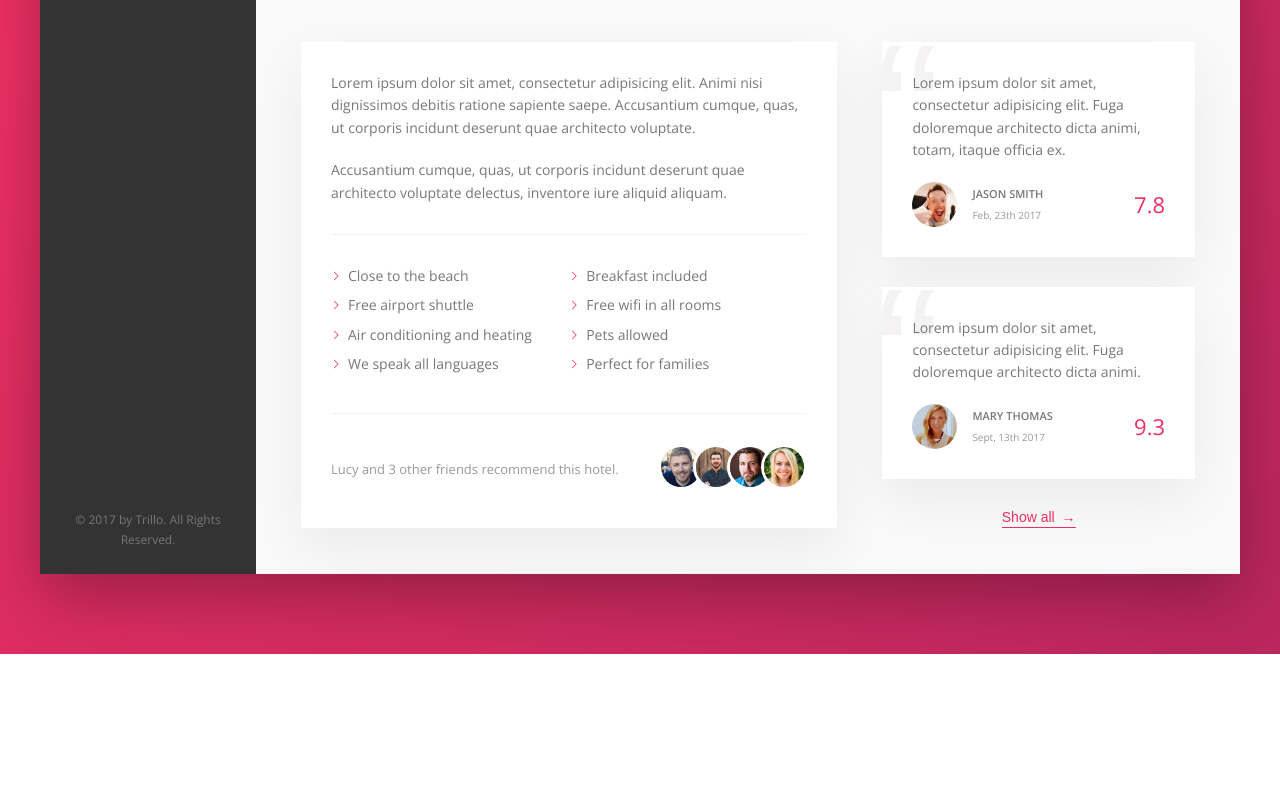
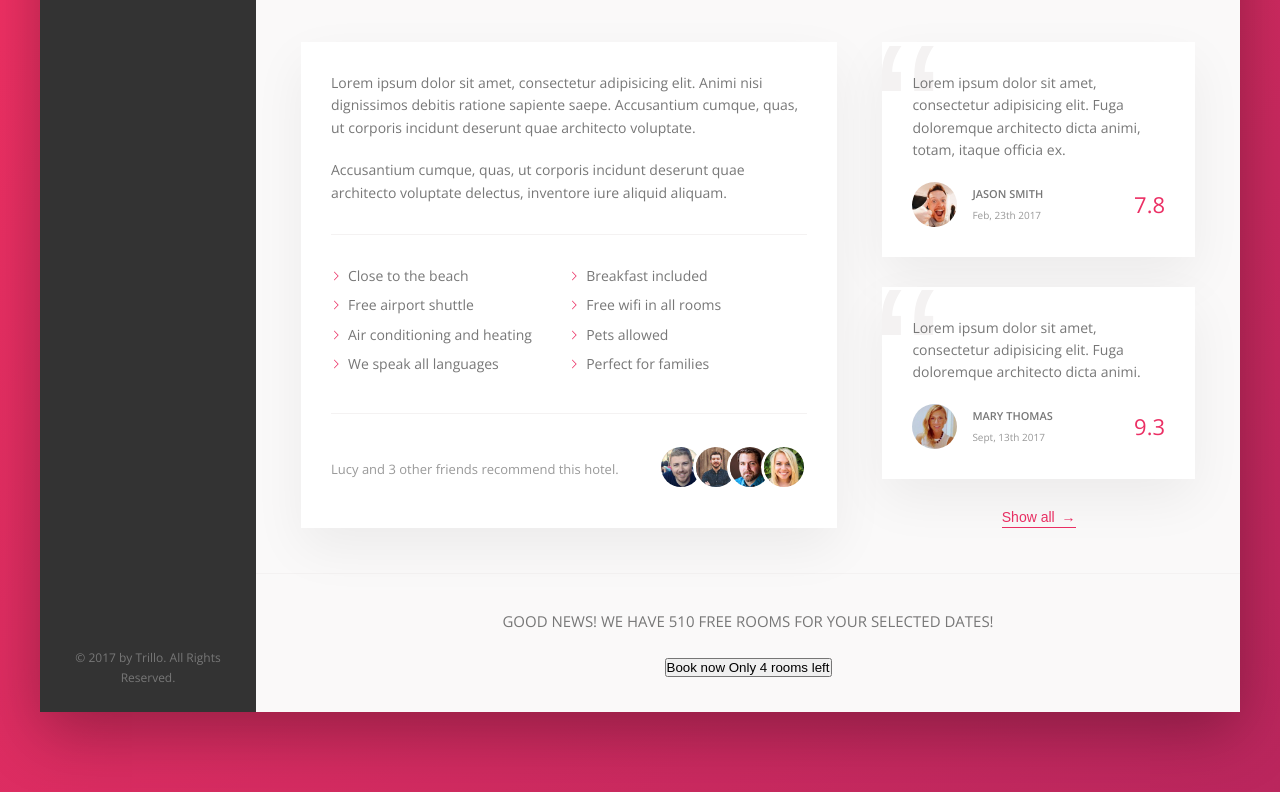
Before and after one commit to HenryGarmendia/trillo_site, a website: page index.html in a window 1280 px wide. Shown: the part 605-1397 px from the top of the page. Before the commit the page ends 1259 px from the top, so only its background shows below. Drawn offline with nearby package versions, Linux system fonts and the light colour scheme.

Commit message:
finished the markup for the cta section

```diff
--- a/index.html
+++ b/index.html
@@ -202,9 +202,20 @@
             </figure><!-- //review END -->
 
             <button class="btn-inline">Show all <span>&rarr;</span></button><!-- //btn-inline -->
+          </div><!-- //user-reviews -->
 
-          </div><!-- //user-reviews -->
         </div><!-- //detail END -->
+
+        <div class="cta">
+          <h2 class="cta__book-now">
+            Good News! We have 510 free rooms for your selected dates!
+          </h2>
+
+          <button class="btn">
+            <span class="btn__visible">Book now</span>
+            <span class="btn__invisible">Only 4 rooms left</span>
+          </button><!-- //btn -->
+        </div><!-- //cta END -->
       </main><!-- //hotel-view END -->
 
     </div><!-- //content END -->
--- a/sass/_components.scss
+++ b/sass/_components.scss
@@ -479,3 +479,18 @@
     z-index: 1;
   }
 }
+
+/* ========================================
+:::: ￼ CTA
+======================================== */
+.cta {
+  padding: 3.5rem 0;
+  text-align: center;
+
+  &__book-now {
+    font-size: 1.5rem;
+    font-weight: 300;
+    margin-bottom: 2.5rem;
+    text-transform: uppercase;
+  }
+}
```
Also changed, not shown: css/style.css.
